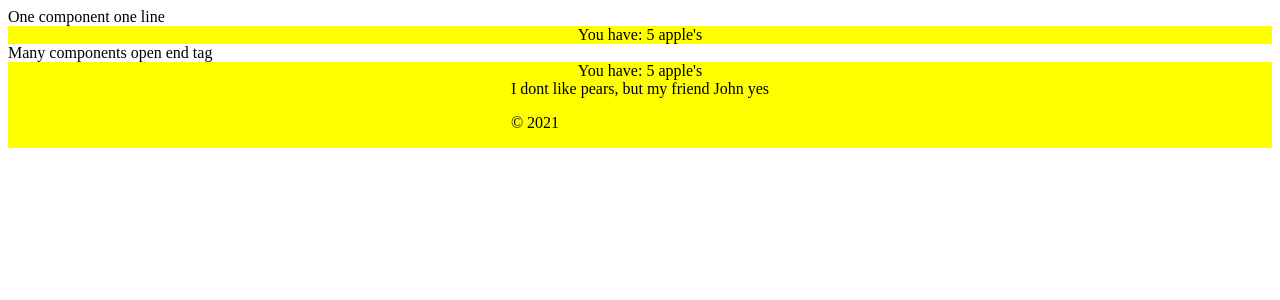
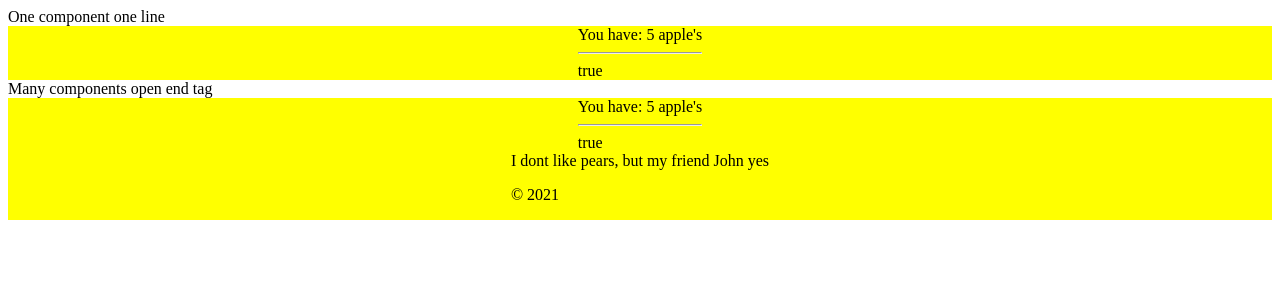
Before and after one commit to csanjuan99/coursera-react-basics, a React (Create React App) app in the folder 05-props_children/: page / in a window 1280 px wide. Shown: the top 300 px of the page. Built offline with nearby package versions, Linux system fonts and the light colour scheme.

Commit message:
06.4 - embed_jsx_syntax

```diff
--- a/05-props_children/src/components/Apple.js
+++ b/05-props_children/src/components/Apple.js
@@ -2,6 +2,8 @@ const Apple = props => {
     return (
         <div>
             <span>You have: {props.number} apple's</span>
+            <hr/>
+            <span style={{color: 'black'}}>{ props.number > 1 ? 'true' : 'false' }</span>
         </div>
     );
 }
```
